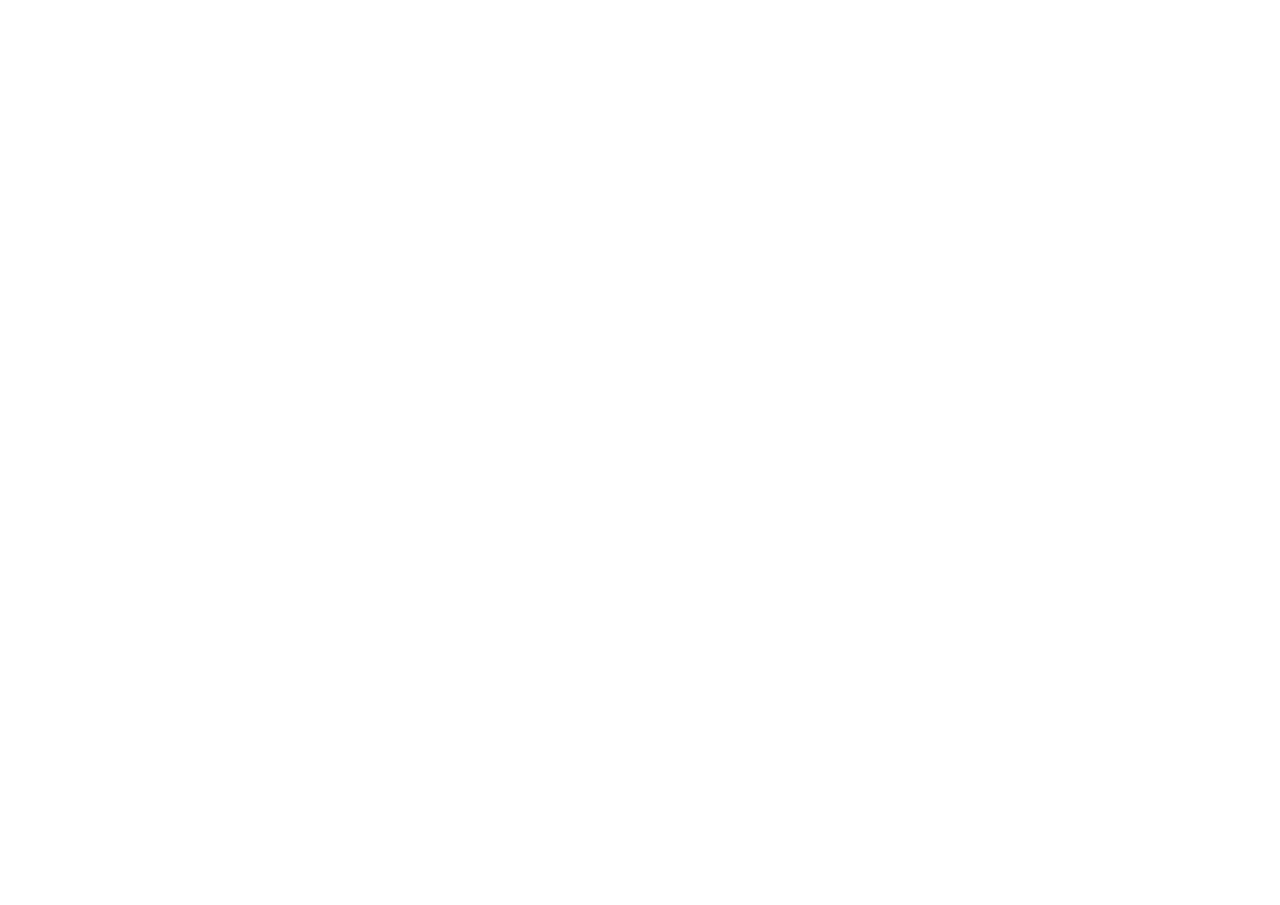
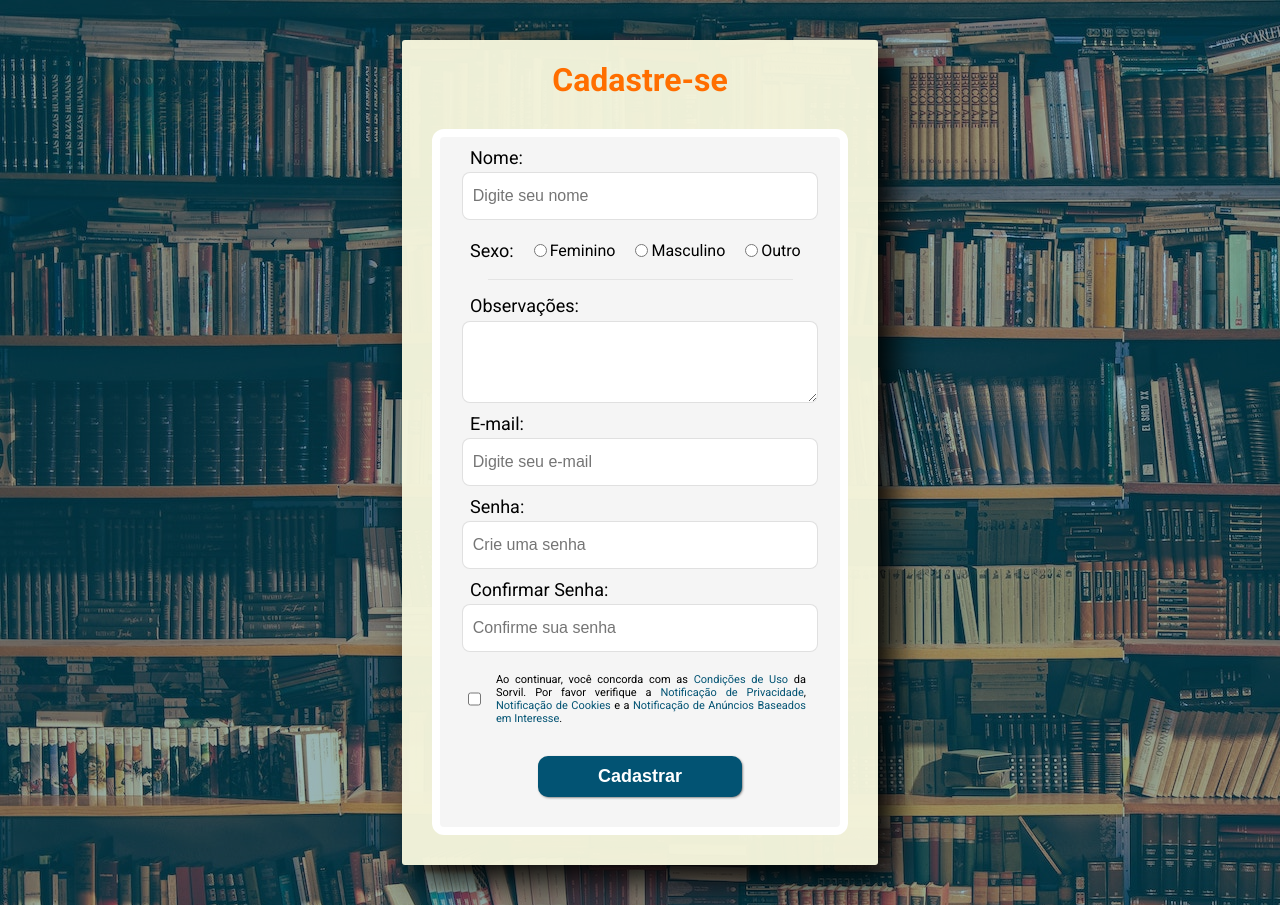
Before and after one commit to impedrohenri/sorvil, a plain HTML site: page pages/sign_up.html in a window 1280 px wide. Before the commit the page ends 800 px from the top, so only its background shows below. Drawn offline with Linux system fonts and the light colour scheme.

Commit message:
feat: create site skeleton and add style the registration page

```diff
--- a/pages/sign_up.html
+++ b/pages/sign_up.html
@@ -3,9 +3,76 @@
 <head>
     <meta charset="UTF-8">
     <meta name="viewport" content="width=device-width, initial-scale=1.0">
+    <link rel="stylesheet" href="../styles/default.css">
+    <link rel="stylesheet" href="../styles/sign_up.css">
     <title>Cadastre-se</title>
 </head>
 <body>
+    <div class="outer_box">
+        <div class="main_box">
+            <div class="sign_up_form">
 
+                <h1>Cadastre-se</h1>
+
+                <form action="" style="padding: 10px">
+
+                    <div><label class="label_text" for="name-id">Nome:</label></div>
+                    <div>
+                    <input class="input_text" id="name-id" type="text" placeholder="Digite seu nome">
+                    </div>
+
+                    <div class="sexo_div">
+                    <span>Sexo:</span>
+                    <input type="radio" name="sexo" id="feminino">
+                    <label for="feminino">Feminino</label>
+                    <input type="radio" name="sexo" id="masculino">
+                    <label for="masculino">Masculino</label>
+                    <input type="radio" name="sexo" id="outro">
+                    <label for="outro">Outro</label>
+                    </div>
+
+                    <hr style="width: 80%; margin-bottom: 15px; border-color: rgb(228, 228, 228); border-top: none; border-left: none;">
+
+                    <div><label class="label_text" for="observacoes-id">Observações: </label></div>
+                    <div>
+                    <textarea name="" id="" style="width: 70%;"  ></textarea>
+                    </div>
+
+                    <div><label class="label_text" for="email-id">E-mail:</label></div>
+                    <div>
+                    <input class="input_text" type="email" name="" id="email-id" placeholder="Digite seu e-mail">
+                    </div>
+
+                    <div><label class="label_text" for="senha-id">Senha:</label></div>
+                    <div>
+                    <input class="input_text" type="password" name="" id="senha-id" placeholder="Crie uma senha">
+                    </div>
+
+                    <div><label class="label_text" for="confsenha-id">Confirmar Senha:</label></div>
+                    <div>
+                    <input class="input_text" type="password" name="" id="confsenha-id" placeholder="Confirme sua senha">
+                    </div>
+
+                    <div class="terms_conditions">
+                        <input class="checkbox" type="checkbox" name="" id="">
+                        <p>Ao continuar, você concorda com as
+                            <a href="">Condições de Uso</a> da Sorvil. Por favor verifique a
+                            <a href="">Notificação de Privacidade</a>,
+                            <a href="">Notificação de Cookies</a> e a
+                            <a href="">Notificação de Anúncios Baseados em Interesse</a>.
+                        </p>
+                    </div>
+
+                    <div>
+                        <a href="../index.html" style="margin-inline: auto; text-decoration: none;">
+                            <input class="button_default button_cadastrar" type="button" value="Cadastrar">
+                         </a>
+                    </div>
+
+                </form>
+            </div>
+
+        </div>
+    </div>
 </body>
 </html>
--- /dev/null
+++ b/styles/sign_up.css
@@ -0,0 +1,169 @@
+html{
+    max-width: 100vw;
+    min-height: 100vh;
+}
+body{
+    display: flex;
+    justify-content: center;
+    align-items: center;
+    width: 100%;
+    min-height: 100vh;
+    background-image: url(../images/index_bg.jpg);
+}
+
+.outer_box{
+    display: flex;
+    justify-content: center;
+    align-items: center;
+    width: 100%;
+    min-height: 100vh;
+    background-color:  rgb(2, 83, 115, 0.4);
+
+}
+
+.main_box{
+    display: flex;
+    margin: auto;
+
+    min-width: fit-content;
+    min-height: fit-content;
+    max-width: 100%;
+    border-radius: 3px;
+    background-color: rgba(245, 245, 220, 0.97);
+    box-shadow: 15px 15px 35px 0px #000000;
+    margin: 5vh auto 5vh;
+}
+
+
+.sign_up_form{
+    text-align: center;
+    /* border: 1px solid red; */
+    width: fit-content;
+    color: var(--semi_black_color);
+}
+
+form{
+    display: flex;
+    max-width: 380px;
+    min-height: fit-content;
+    align-items: center;
+    /* border: 1px solid red; */
+    flex-wrap: wrap;
+    background-color: rgb(245, 245, 245);
+    margin: 30px;
+    border: 8px solid rgb(255, 255, 255);
+    border-radius: 12px;
+    color: rgb(0, 0, 0);
+}
+
+form > div{
+    display: flex;
+    width: 100%;
+
+    /* border: 1px solid blue; */
+    .label_text, span{
+        margin-left: 20px;
+        font-size: 18px;
+        background-color: rgba(158, 158, 158, 0);
+    }
+    textarea{
+
+        min-width: 88%;
+        max-width: 88%;
+        min-height: 70px;
+        max-height: 70px;
+
+        padding: 5px 10px;
+        margin: 5px auto 10px;
+        border: 1px solid rgba(153, 153, 153, 0.3);
+        border-radius: 8px;
+        font-size: 14px;
+    }
+    textarea:focus-within{
+        outline: 2px solid var(--semi_black_color);
+    }
+
+}
+.sexo_div{display: flex;
+    align-items: center;
+    margin-bottom: 10px;
+    margin-top: 10px;
+    gap: 15px;
+
+    input{
+        margin-top: -1px;
+        margin-right: -12px;
+    }
+}
+
+
+.input_text{
+    font-size: 16px;
+    width: 88%;
+    margin: 4px;
+    margin-bottom: 10px;
+    margin-inline: auto;
+    padding: 14px 10px;
+    border: 1px solid rgba(153, 153, 153, 0.3);
+    border-radius: 8px;
+}
+.input_text:focus-within{
+    outline: 2px solid var(--semi_black_color);
+}
+
+.button_default{
+    display: block;
+    margin: 20px;
+    margin-inline: auto;
+    border: none;
+    border-radius: 10px;
+    padding: 10px 0px;
+    cursor: pointer;
+    background-color: var(--dark_main_color);
+    color: rgb(255, 255, 255);
+    box-shadow: 1px 1px 3px -1px #222222;
+    transition: 0.2s ;
+    font-size: 18px;
+    font-weight: bold;
+    text-decoration: none;
+    text-align: center;
+}
+
+.terms_conditions{
+    /* border: 1px solid blue; */
+    text-align: justify;
+    font-size: 11px;
+    margin-inline: auto;
+    width: 90%;
+    padding-right: 10px;
+
+    input{
+        margin-right: 15px;
+    }
+
+    a{
+        text-decoration: none;
+        color: var(--dark_main_color);
+    }
+    a:hover{
+        text-decoration: underline;
+    }
+}
+
+
+.button_cadastrar{
+    padding-inline: 60px;
+
+}
+.button_cadastrar:hover{
+    background-color: var(--light_main_color);
+
+    transform: scale(1.03);
+
+}
+.button_cadastrar:active{
+    background-color: rgb(255, 255, 255);
+    color: var(--dark_main_color);
+    box-shadow: inset 1px 1px 2px #000000;
+    transform: translateY(2px);
+}
```
Also changed, not shown: index.html (+1 -1 lines), pages/recuperar_senha.html (added, +11 -0 lines), pages/sobre.html (added, +11 -0 lines), styles/login.css (+4 -21 lines).
